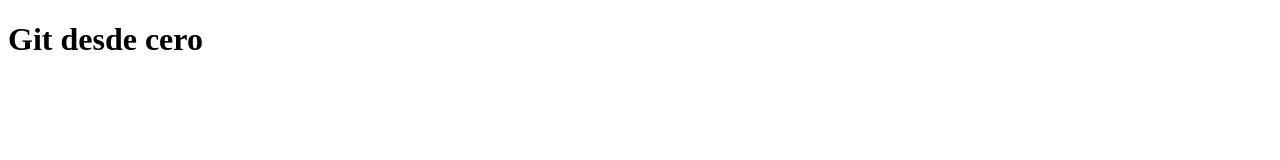
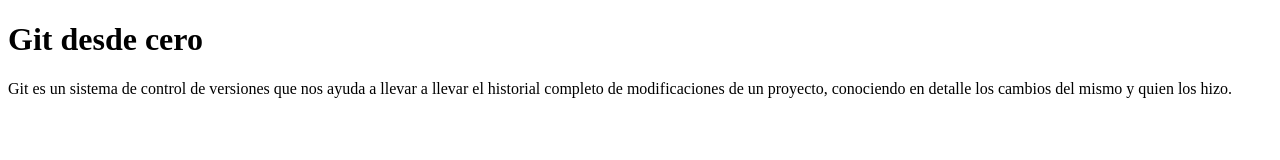
Before and after one commit to Elvin2017/GitTest, a plain HTML site: page index.html in a window 1280 px wide. Drawn offline with Linux system fonts and the light colour scheme.

Commit message:
Se agrego un cambio en el index.html

```diff
--- a/index.html
+++ b/index.html
@@ -6,5 +6,10 @@
 	</head>
 	<body>
 		<h1>Git desde cero</h1>
+		<p>
+			Git es un sistema de control de versiones que nos ayuda a llevar
+			a llevar el historial completo de modificaciones de un proyecto,
+			conociendo en detalle los cambios del mismo y quien los hizo.
+		</p>
 	</body>
 </html>
```
